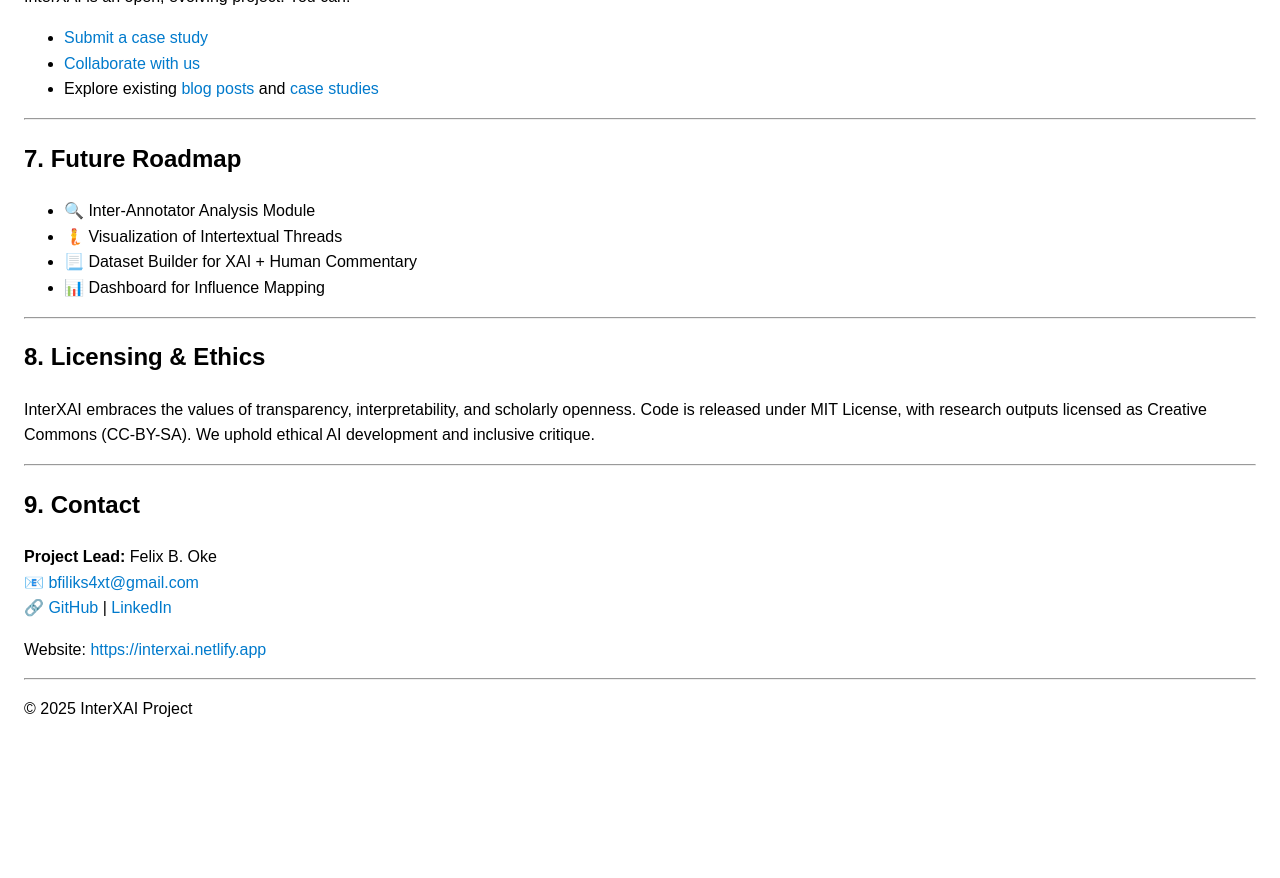
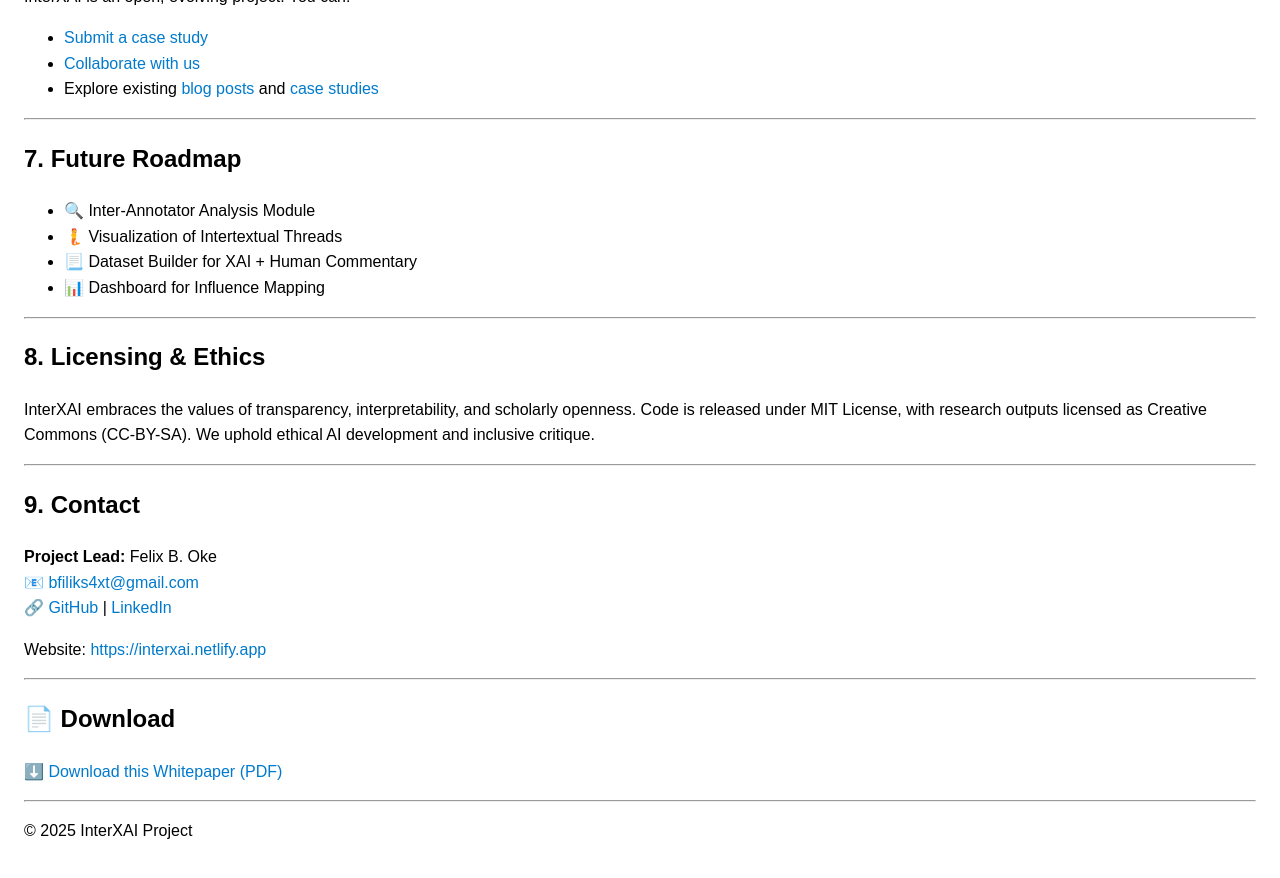
Before and after one commit to bfiliks/interxai.github.io, a Jekyll site: the page built from whitepaper.md, in a window 1280 px wide and 900 px high, scrolled down 2219 px. Shown: the top 878 px of the window. Built offline with Jekyll 4.4.1, drawn with Linux system fonts in a browser that asks for light colours; before the commit the page ends 2997 px from its top, so only the background shows below that.

Commit message:
Update whitepaper.md

```diff
--- a/whitepaper.md
+++ b/whitepaper.md
@@ -104,3 +104,9 @@
 🔗 [GitHub](https://github.com/bfiliks) | [LinkedIn](https://www.linkedin.com/in/felixoke/)
 
 Website: [https://interxai.netlify.app](https://interxai.netlify.app)
+
+---
+
+## 📄 Download
+
+<a href="{{ site.baseurl }}/assets/InterXAI_Whitepaper.pdf" download class="download-button">⬇️ Download this Whitepaper (PDF)</a>
```
